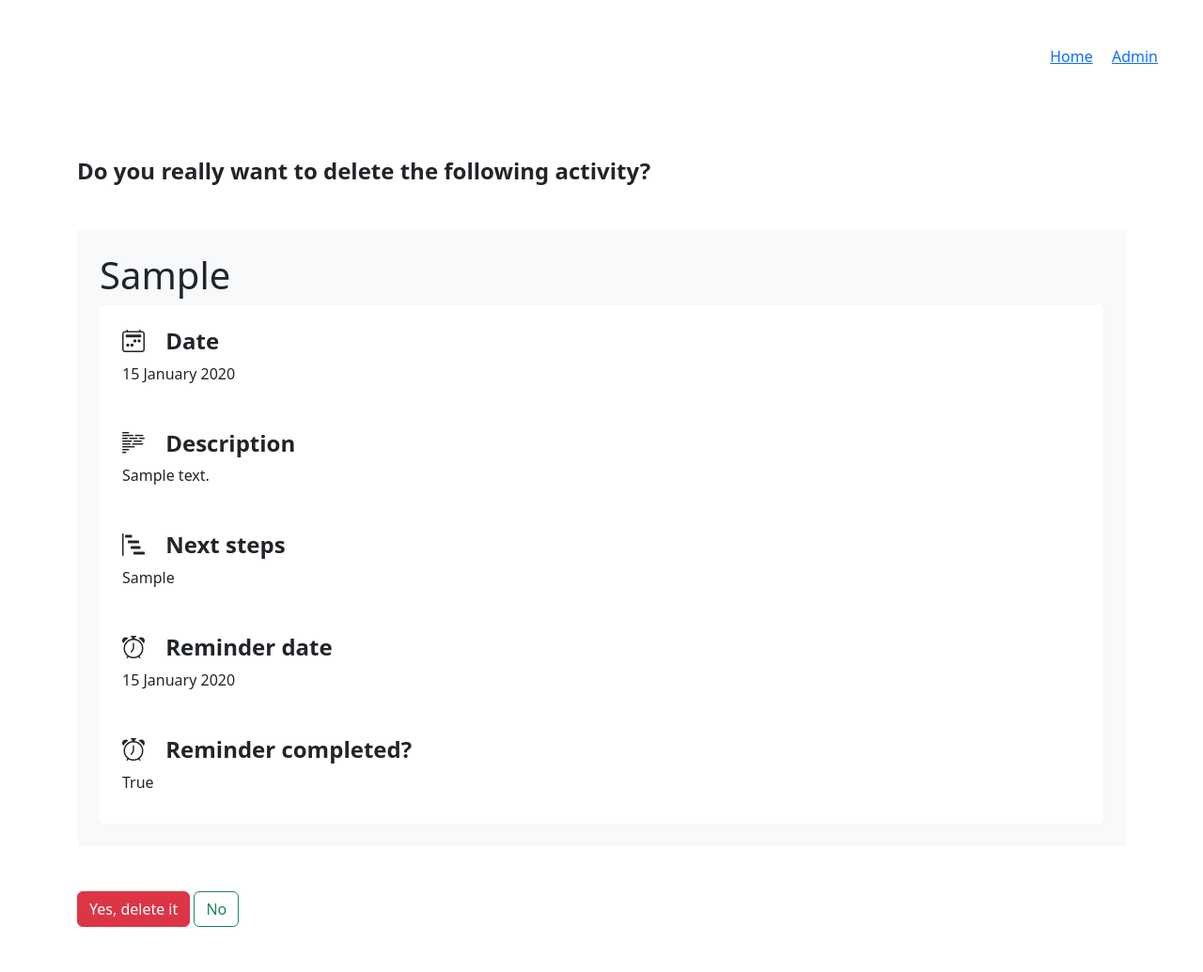
After one commit to neptunhiker/home, a Django app: page /jobsearch/activity/delete/00000000-0000-0000-0000-000000000001 in a window 1280 px wide. The commit adds this page. Shown: the whole page at 94% size. Run offline with Django 4.2, Linux system fonts and the light colour scheme; a user stored in the database is signed in; tables that the repository leaves empty hold one stand-in row (values such as "Sample post"); parts of the project's set-up code (start-up, migrations or seed data) failed here and were passed over.

Commit message:
Refine the navigation between the activity pages

```diff
--- a/jobsearch/models.py
+++ b/jobsearch/models.py
@@ -18,7 +18,7 @@ class Activity(models.Model):
         return reverse('activity_detail', args=[str(self.id)])
 
     class Meta:
-        ordering = ['-created']
+        ordering = ['-date']
         verbose_name_plural = 'Activities'
 
     def __str__(self):
--- /dev/null
+++ b/jobsearch/templates/jobsearch/activity_delete.html
@@ -0,0 +1,30 @@
+{% extends "jobsearch/base.html" %}
+{% block title %}Delete Activity{% endblock title %}
+
+{% block content %}
+<section>
+  <div class="container mt-5">
+    <h4 class="fw-bold mb-5">Do you really want to delete the following activity?</h4>
+    <div class="bg-light p-4">
+
+      <div class="h1">{{ activity }}</div>
+      <div class="bg-white rounded p-4">
+        <h4 class="fw-bold"><i class="bi-calendar2-week me-3"></i> Date</h4>
+        <p class="mb-5">{{ activity.date|date:"d F Y" }}</p>
+        <h4 class="fw-bold"><i class="bi-body-text me-3"></i> Description</h4>
+        <p class="mb-5">{{ activity.description }}</p>
+        <h4 class="fw-bold"><i class="bi-bar-chart-steps me-3"></i> Next steps</h4>
+        <p class="mb-5">{{ activity.next_steps }}</p>
+        <h4 class="fw-bold"><i class="bi-alarm me-3"></i> Reminder date</h4>
+        <p class="mb-5">{{ activity.reminder_date|date:"d F Y" }}</p>
+        <h4 class="fw-bold"><i class="bi-alarm me-3"></i> Reminder completed?</h4>
+        <p class="mb-2">{{ activity.reminder_completed }}</p>
+      </div>
+    </div>
+      <form action="" method="post" class="my-5">{% csrf_token %}
+      <button class="btn btn-danger ml-2" type="submit">Yes, delete it</button>
+      <a class="btn btn-outline-success" href="{% url 'activity_detail' activity.pk %}">No</a>
+    </form>
+  </div>
+</section>
+{% endblock content %}
--- a/jobsearch/urls.py
+++ b/jobsearch/urls.py
@@ -1,5 +1,5 @@
 from django.urls import path
-from .views import HomePageView, ActivityDetailView, ActivityUpdateView, ActivityCreateView
+from .views import HomePageView, ActivityDetailView, ActivityUpdateView, ActivityCreateView, ActivityDeleteView
 
 
 urlpatterns = [
@@ -7,4 +7,5 @@ urlpatterns = [
     path('activity/<uuid:pk>', ActivityDetailView.as_view(), name='activity_detail'),
     path('activity/edit/<uuid:pk>', ActivityUpdateView.as_view(), name='activity_edit'),
     path('activity/new', ActivityCreateView.as_view(), name='activity_new'),
+    path('activity/delete/<uuid:pk>', ActivityDeleteView.as_view(), name='activity_delete'),
 ]
--- a/jobsearch/views.py
+++ b/jobsearch/views.py
@@ -1,6 +1,6 @@
 from django.shortcuts import render
 from django.urls import reverse
-from django.views.generic import ListView, DetailView, UpdateView, CreateView
+from django.views.generic import ListView, DetailView, UpdateView, CreateView, DeleteView
 
 from .models import Activity
 from django.contrib.auth.mixins import LoginRequiredMixin
@@ -30,3 +30,10 @@ class ActivityCreateView(LoginRequiredMixin, CreateView):
 
     def get_success_url(self) -> str:
         return reverse("jobsearch_home")
+
+class ActivityDeleteView(LoginRequiredMixin, DeleteView):
+    model = Activity
+    template_name = 'jobsearch/activity_delete.html'
+
+    def get_success_url(self) -> str:
+        return reverse("jobsearch_home")
```
Also changed, not shown: jobsearch/templates/jobsearch/activity_detail.html (+8 -3 lines), jobsearch/templates/jobsearch/home.html (+5 -6 lines), apps/views.py (line endings or trailing spaces), jobsearch/migrations/0004_alter_activity_options.py (added).
